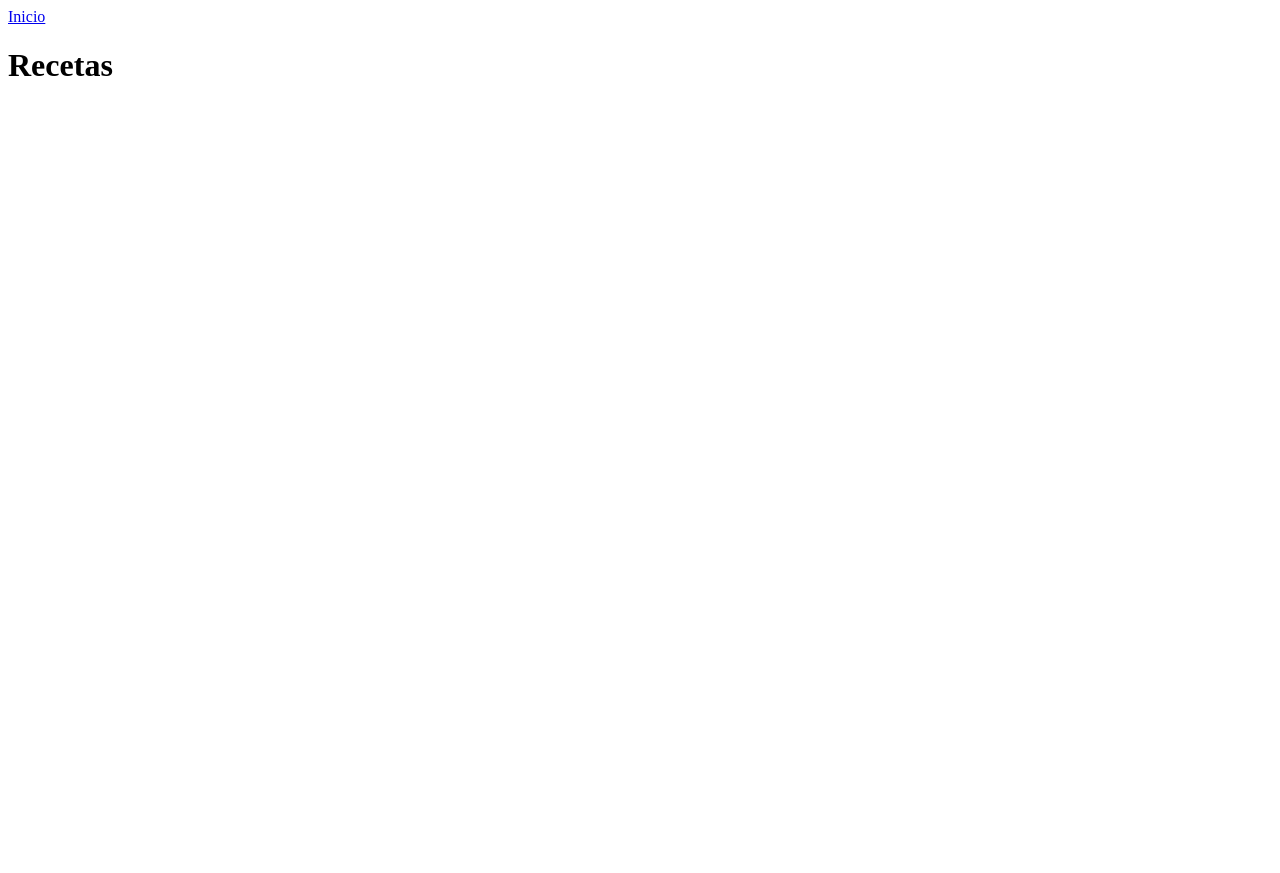
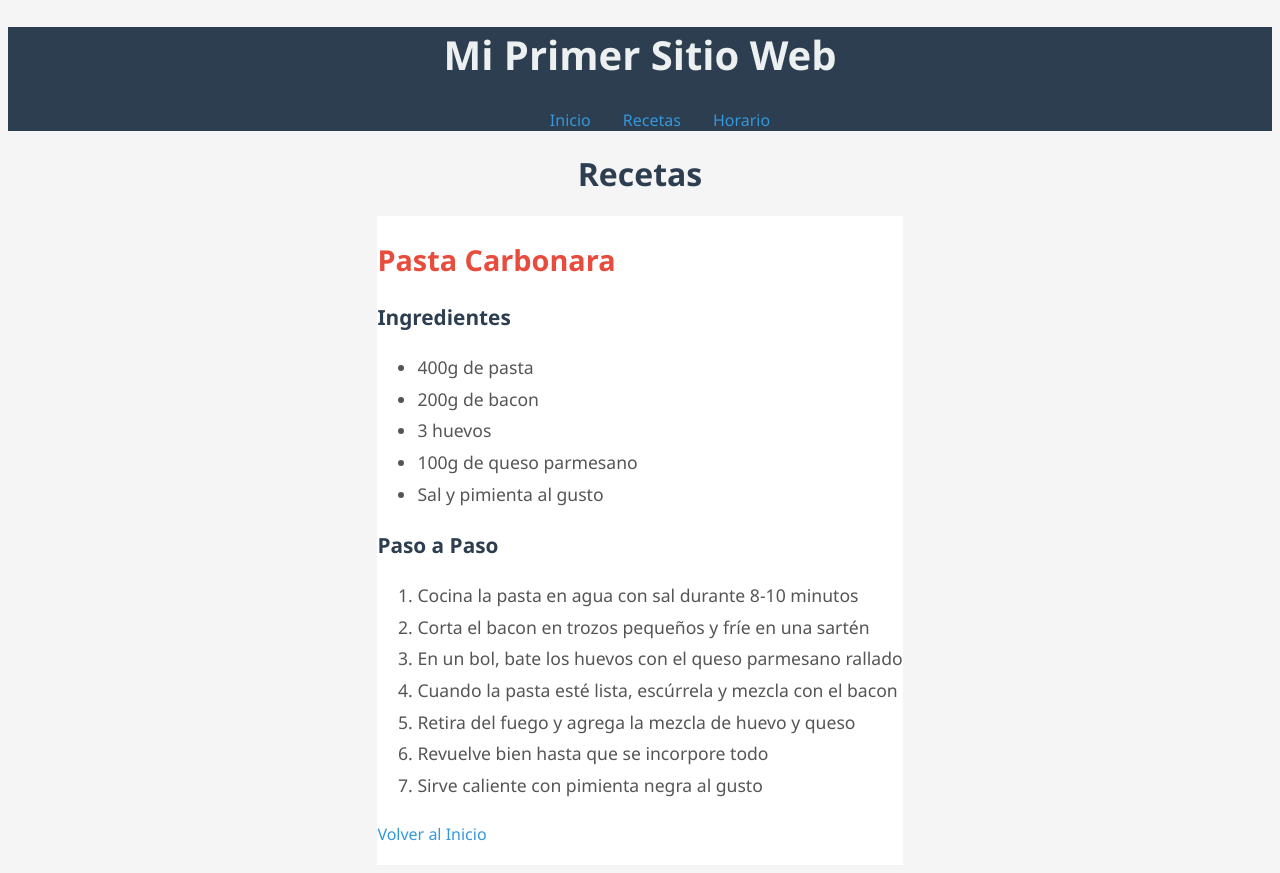
Before and after one commit to RomanMoreno99/TP-1-TUP, a plain HTML site: page recetas.html in a window 1280 px wide. Before the commit the page ends 800 px from the top, so only its background shows below. Drawn offline with Linux system fonts and the light colour scheme.

Commit message:
Receta lista, creo

```diff
--- a/recetas.html
+++ b/recetas.html
@@ -4,9 +4,46 @@
     <meta charset="UTF-8">
     <meta name="viewport" content="width=device-width, initial-scale=1.0">
     <title>Recetas</title>
+    <link rel="stylesheet" href="styles.css">
 </head>
 <body>
-    <a href="index.html">Inicio</a>
-    <h1>Recetas</h1>
+    <header>
+        <h1>Mi Primer Sitio Web</h1>
+        <ul>
+            <li><a href="index.html">Inicio</a></li>
+            <li><a href="recetas.html">Recetas</a></li>
+            <li><a href="horario.html">Horario</a></li>
+        </ul>
+    </header>
+
+    <div class="recipe-container">
+        <h1>Recetas</h1>
+
+        <div class="recipe">
+            <h2>Pasta Carbonara</h2>
+
+            <h3>Ingredientes</h3>
+            <ul>
+                <li>400g de pasta</li>
+                <li>200g de bacon</li>
+                <li>3 huevos</li>
+                <li>100g de queso parmesano</li>
+                <li>Sal y pimienta al gusto</li>
+            </ul>
+
+            <h3>Paso a Paso</h3>
+            <ol>
+                <li>Cocina la pasta en agua con sal durante 8-10 minutos</li>
+                <li>Corta el bacon en trozos pequeños y fríe en una sartén</li>
+                <li>En un bol, bate los huevos con el queso parmesano rallado</li>
+                <li>Cuando la pasta esté lista, escúrrela y mezcla con el bacon</li>
+                <li>Retira del fuego y agrega la mezcla de huevo y queso</li>
+                <li>Revuelve bien hasta que se incorpore todo</li>
+                <li>Sirve caliente con pimienta negra al gusto</li>
+            </ol>
+
+            <p><a href="index.html">Volver al Inicio</a></p>
+        </div>
+    </div>
 </body>
 </html>
--- a/styles.css
+++ b/styles.css
@@ -0,0 +1,129 @@
+/* Tipografía y colores base */
+* {
+    font-family: 'Segoe UI', Tahoma, Geneva, Verdana, sans-serif;
+}
+
+body {
+    background-color: #f5f5f5;
+    color: #333;
+    text-align: center;
+}
+
+/* Header */
+header {
+    background-color: #2c3e50;
+    color: white;
+    text-align: center;
+}
+
+header h1 {
+    font-size: 2.5rem;
+    font-weight: bold;
+    color: #ecf0f1;
+}
+
+header ul {
+    list-style: none;
+    display: flex;
+    justify-content: center;
+    gap: 2rem;
+}
+
+header a {
+    color: #3498db;
+    text-decoration: none;
+    font-size: 1.1rem;
+    font-weight: 500;
+}
+
+
+/* Body - Contenido principal */
+body h2 {
+    font-size: 2rem;
+    color: #2c3e50;
+    font-weight: bold;
+}
+
+body p {
+    font-size: 1.1rem;
+    color: #555;
+    line-height: 1.6;
+}
+
+/* Enlaces en el contenido */
+body a {
+    color: #3498db;
+    text-decoration: none;
+    font-size: 1rem;
+    font-weight: 500;
+}
+
+
+/* Imágenes */
+img {
+    opacity: 1;
+    transition: opacity 0.3s;
+}
+
+/* Contenedor de recetas */
+.recipe-container {
+    text-align: center;
+}
+
+.recipe-container h1 {
+    font-size: 2rem;
+    color: #2c3e50;
+    font-weight: bold;
+}
+
+/* Receta */
+.recipe {
+    text-align: left;
+    background-color: #fff;
+    display: inline-block;
+}
+
+.recipe h2 {
+    font-size: 1.8rem;
+    color: #e74c3c;
+    font-weight: bold;
+}
+
+.recipe h3 {
+    font-size: 1.3rem;
+    color: #2c3e50;
+    font-weight: bold;
+}
+
+/* Listas */
+.recipe ul {
+    list-style-type: disc;
+    font-size: 1.1rem;
+    color: #555;
+    line-height: 1.8;
+}
+
+.recipe ol {
+    list-style-type: decimal;
+    font-size: 1.1rem;
+    color: #555;
+    line-height: 1.8;
+}
+
+.recipe ul li,
+.recipe ol li {
+    color: #555;
+}
+
+/* Enlaces */
+.recipe a {
+    color: #3498db;
+    text-decoration: none;
+    font-size: 1rem;
+    font-weight: 500;
+}
+
+.recipe a:hover {
+    color: #e74c3c;
+    text-decoration: underline;
+}
```
Also changed, not shown: index.html (+1 -0 lines).
